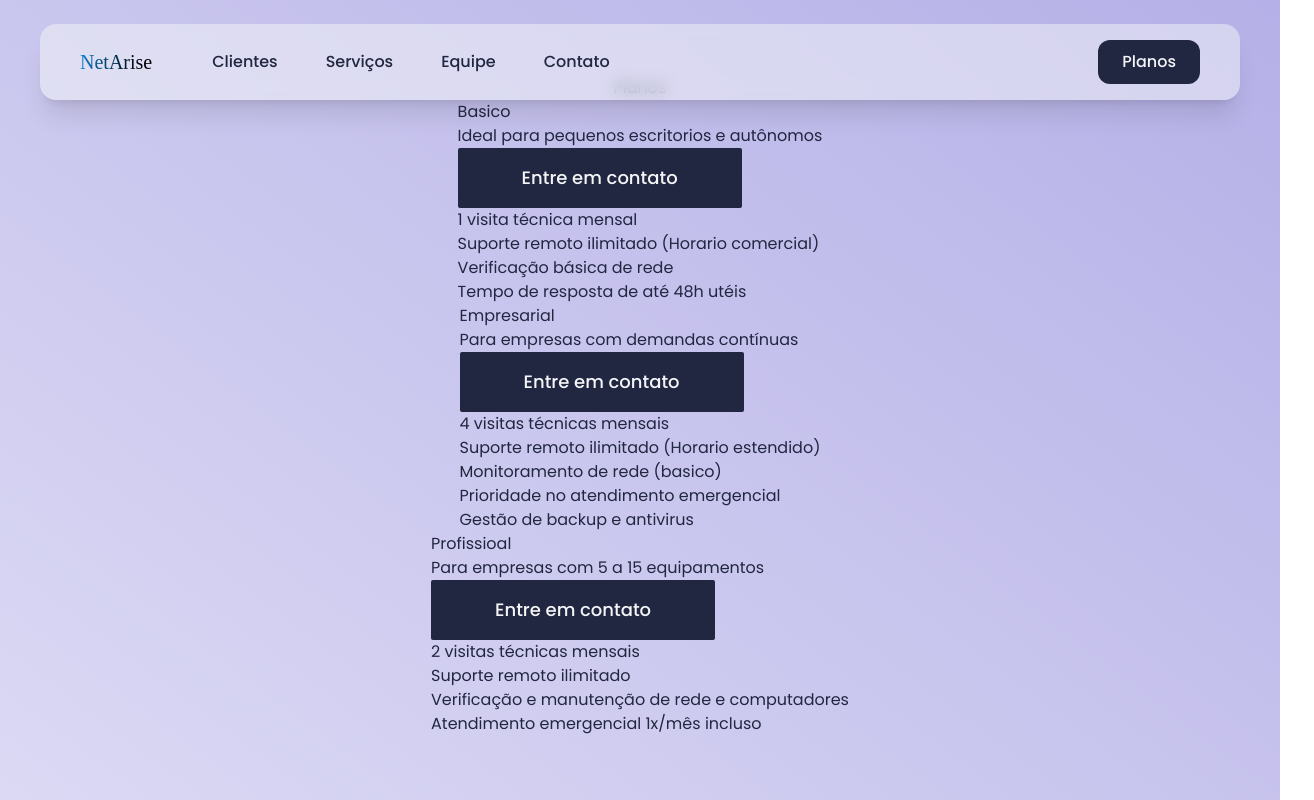
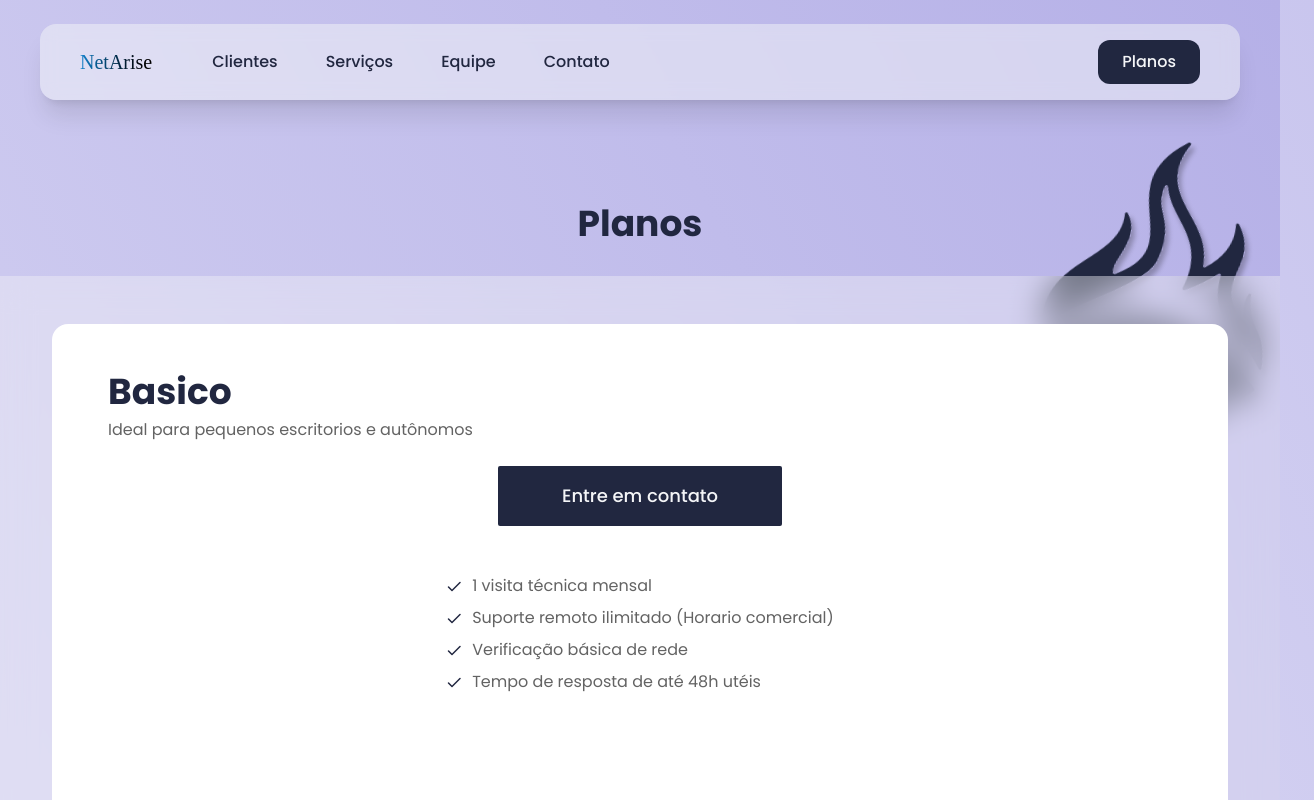
Before and after one commit to kaiobrunobm/netarise, a Next.js app: page /plans in a window 1280 px wide. Shown: the top 800 px of the page, 1314 px wide, since content can reach past the window. Built offline with nearby package versions, Linux system fonts and the light colour scheme.

Commit message:
Styling the plans page, 98% done

```diff
--- a/package.json
+++ b/package.json
@@ -40,7 +40,7 @@
     "@types/node": "^20",
     "@types/react": "^19",
     "@types/react-dom": "^19",
-    "eslint": "^9.27.0",
+    "eslint": "^9.28.0",
     "eslint-config-next": "15.3.2",
     "prettier": "^3.5.3",
     "prettier-plugin-tailwindcss": "^0.6.11",
--- a/src/app/components/buttons/LargeButton.tsx
+++ b/src/app/components/buttons/LargeButton.tsx
@@ -7,12 +7,13 @@ interface LargeButtonProps {
   text: string ,
   icon?: React.ReactNode,
   type?: "submit" | "reset" | "button" | undefined,
+  isMostPopular?: boolean,
   formStatus?: string,
 }
 
-const LargeButton: React.FC<LargeButtonProps> = ({ icon, type, formStatus, text = 'Nossos serviços' }) => {
+const LargeButton: React.FC<LargeButtonProps> = ({ icon, type, formStatus,isMostPopular = false, text = 'Nossos serviços' }) => {
   return (
-    <button className={`flex flex-row items-center justify-center gap-8 px-16 py-4 bg-[#212740] text-[#F4F5F7] rounded-xs font-medium cursor-pointer hover:bg-[#282C41] transition-all duration-300 ease-in-out text-lg active:bg-[#202335] ${formStatus === 'sending' && 'cursor-wait  disabled:bg-[#202335]/10'} ${formStatus === 'sent' && 'disabled:bg-green-700'}`} type={type} disabled={formStatus === 'sending' || formStatus === 'sent'}>
+    <button className={` flex flex-row items-center justify-center gap-8 px-16 py-4  text-[#F4F5F7] bg-[#212740] hover:bg-[#282C41] active:bg-[#202335] active:border-0 rounded-xs font-medium cursor-pointer transition-all duration-300 ease-in-out text-lg ${formStatus === 'sending' && 'cursor-wait  disabled:bg-[#202335]/10'} ${formStatus === 'sent' && 'disabled:bg-green-700'}`} type={type} disabled={formStatus === 'sending' || formStatus === 'sent'}>
 
       {formStatus === 'sending' && <CircleNotchIcon size={28} className='animate-spin' />}
       {formStatus === 'sent' && <CheckIcon size={28} />}
--- a/src/app/layout.tsx
+++ b/src/app/layout.tsx
@@ -4,7 +4,6 @@ import localFont from "next/font/local";
 import "./globals.css";
 import Header from "./components/Header";
 import Footer from "./components/Footer";
-import { FormspreeProvider } from '@formspree/react'
 
 const poppins = Poppins(
   {
--- a/src/app/plans/components/PlanCard.tsx
+++ b/src/app/plans/components/PlanCard.tsx
@@ -1,26 +1,33 @@
+'use client'
 import React from 'react';
 
 import LargeButton from '@/app/components/buttons/LargeButton';
+import { CheckIcon } from '@phosphor-icons/react';
 
 interface PlanCardProps {
   planTitle: string;
   planDescription: string;
   planBenefits: string[];
+  isMostPopular?: boolean
 }
 
-const PlanCard: React.FC<PlanCardProps> = ({planTitle, planDescription, planBenefits}) => {
+const PlanCard: React.FC<PlanCardProps> = ({planTitle, planDescription, planBenefits, isMostPopular}) => {
   return (
-    <div>
-      <div>
-      <h2>{planTitle}</h2>
-      <p>{planDescription}</p>
+    <div className={`flex flex-col items-center gap-12 self-stretch rounded-2xl px-14 py-12 bg-white ${isMostPopular && 'border-[#2B1EBB] border-4 relative'}`}>
+      {isMostPopular && <span className='absolute right-4 top-4 bg-[#2B1EBB] px-6 py-1.5 text-white rounded-full  '>Popular</span>}
+      <div className='flex flex-col items-center gap-6 self-stretch'>
+        <div className='flex flex-col items-start gap-1.5 self-stretch text-[#212740]'>
+         <h2 className='font-bold text-4xl'>{planTitle}</h2>
+          <p className='text-[#636363] text-base'>{planDescription}</p>
+        </div>
+            <LargeButton text='Entre em contato' formStatus='default'/>
       </div>
-      <LargeButton text='Entre em contato' formStatus='default'/>
-      <ul>
+      <ul className='flex flex-col jusify-start items-start gap-2 pb-32'>
         {planBenefits.map((benefit, index) => {
           return (
-            <li key={index}>
-              {benefit}
+            <li className='flex justify-center items-center gap-2.5' key={index}>
+              <CheckIcon size={16} weight='bold' color='#212740' className='min-h-4 min-w-4'/>
+              <p className='text-base text-[#636363]'>{benefit}</p>
             </li>
           )
         })}
--- a/src/app/plans/page.tsx
+++ b/src/app/plans/page.tsx
@@ -1,14 +1,28 @@
 import React from 'react'
 import PlanCard from '@/app/plans/components/PlanCard'
+import Image from 'next/image'
+import logo from '@/app/public/logo-lg.svg'
+import Link from 'next/link'
 
 const Plans: React.FC = () => {
   return (
-    <div className='flex flex-col items-center justify-start h-screen'>
-      <h1>Planos</h1>
-      <PlanCard planTitle='Basico' planDescription='Ideal para pequenos escritorios e autônomos' planBenefits={['1 visita técnica mensal' , 'Suporte remoto ilimitado (Horario comercial)', 'Verificação básica de rede', 'Tempo de resposta de até 48h utéis' ]}/>
-      <PlanCard planTitle='Empresarial' planDescription='Para empresas com demandas contínuas' planBenefits = {['4 visitas técnicas mensais', 'Suporte remoto ilimitado (Horario estendido)', 'Monitoramento de rede (basico)', 'Prioridade no atendimento emergencial', 'Gestão de backup e antivirus']}/>
-      <PlanCard planTitle='Profissioal' planDescription='Para empresas com 5 a 15 equipamentos' planBenefits={['2 visitas técnicas mensais', 'Suporte remoto ilimitado', 'Verificação e manutenção de rede e computadores', 'Atendimento emergencial 1x/mês incluso']} />
+    <div className='flex flex-col items-center justify-start gap-8 self-stretch h-full pt-32'>
+      <Image src={logo} alt='Logo netarise image' height={350} className='absolute top-35 right-0 rotate-12 z-50' />
+      <h1 className='text-4xl font-bold'>Planos</h1>
+      <div className='flex flex-col justify-center w-full bg-[#F4F5F7]/40 backdrop-blur-lg z-50 px-13 py-12'>
+        <div className='flex flex-col items-start gap-12'>
+          <PlanCard planTitle='Basico' planDescription='Ideal para pequenos escritorios e autônomos' planBenefits={['1 visita técnica mensal', 'Suporte remoto ilimitado (Horario comercial)', 'Verificação básica de rede', 'Tempo de resposta de até 48h utéis']} />
+          <PlanCard planTitle='Empresarial' planDescription='Para empresas com demandas contínuas' planBenefits={['4 visitas técnicas mensais', 'Suporte remoto ilimitado (Horario estendido)', 'Monitoramento de rede (basico)', 'Prioridade no atendimento emergencial', 'Gestão de backup e antivirus']} />
+          <PlanCard planTitle='Profissioal' planDescription='Para empresas com 5 a 15 equipamentos' planBenefits={['2 visitas técnicas mensais', 'Suporte remoto ilimitado', 'Verificação e manutenção de rede e computadores', 'Atendimento emergencial 1x/mês incluso']} isMostPopular />
+        </div>
+      </div>
+      <div className='flex flex-col items-center px-8 gap-6 '>
+        <span className='font-bold text-2xl  text-center'>Não se identificou com nenhum dos nossos planos?</span>
+        <Link href='/' className='text-center text-sm font-light text-[#2B1EBB] hover:underline pb-14'>Entre em contato e vamos personalizar um plano de acordo com a sua necessidade</Link>
+      </div>
+
     </div>
+
   )
 }
 
```
Also changed, not shown: 1 other file (tests, documents, lock files or other folders).
